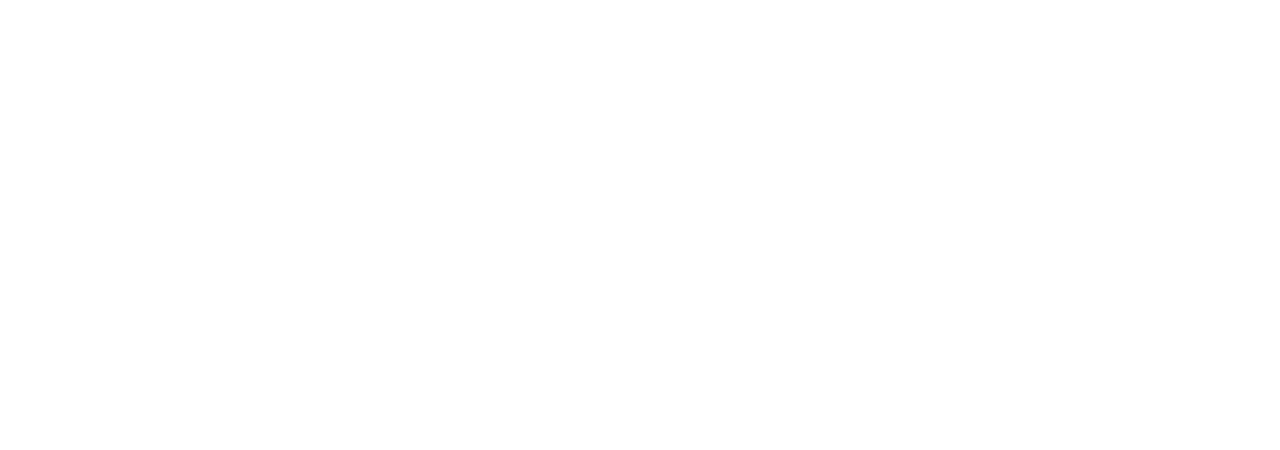
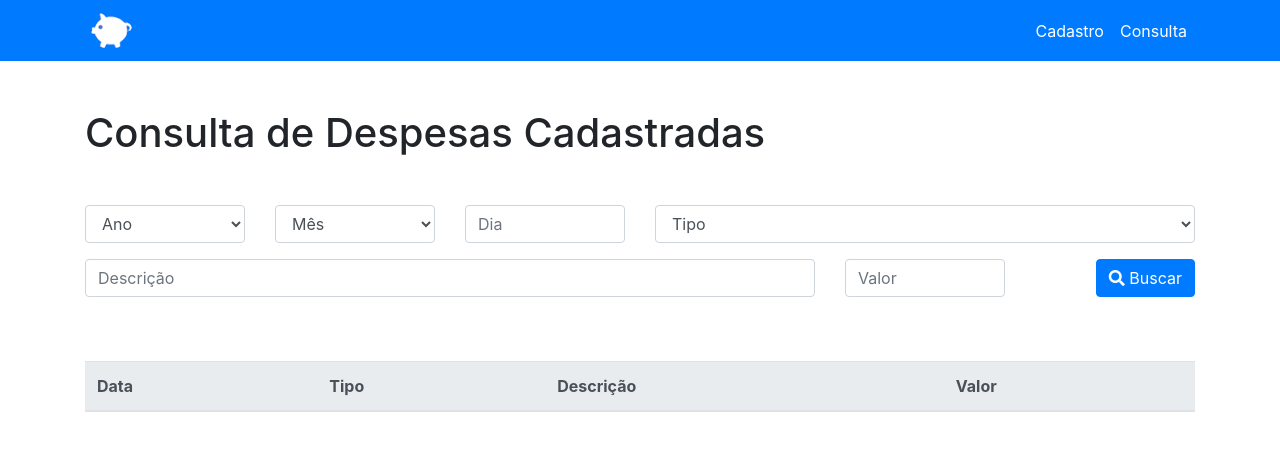
Before and after one commit to EricksonLopes03/orcamento-pessoal, a plain HTML site: page consulta.html in a window 1280 px wide. Drawn offline with nearby package versions, Linux system fonts and the light colour scheme.

Commit message:
Interface pagina de consulta

```diff
--- a/consulta.html
+++ b/consulta.html
@@ -1,5 +1,6 @@
 <!doctype html>
 <html lang="pt-br">
+
 <head>
   <title>Consulta</title>
   <!-- Required meta tags -->
@@ -8,15 +9,137 @@
   <!-- ECMA 6 to ECMA 5 -->
   <script src="https://unpkg.com/babel-standalone@6/babel.min.js"></script>
   <!-- Bootstrap CSS -->
-    <link rel="stylesheet" href="https://stackpath.bootstrapcdn.com/bootstrap/4.3.1/css/bootstrap.min.css" integrity="sha384-ggOyR0iXCbMQv3Xipma34MD+dH/1fQ784/j6cY/iJTQUOhcWr7x9JvoRxT2MZw1T" crossorigin="anonymous">
+  <link rel="stylesheet" href="https://stackpath.bootstrapcdn.com/bootstrap/4.3.1/css/bootstrap.min.css"
+    integrity="sha384-ggOyR0iXCbMQv3Xipma34MD+dH/1fQ784/j6cY/iJTQUOhcWr7x9JvoRxT2MZw1T" crossorigin="anonymous">
+  <link rel="stylesheet" href="https://use.fontawesome.com/releases/v5.3.1/css/all.css" integrity="sha384-mzrmE5qonljUremFsqc01SB46JvROS7bZs3IO2EmfFsd15uHvIt+Y8vEf7N7fWAU" crossorigin="anonymous">
+  <link rel="stylesheet" href="style/style.css">
   <script src="js/app.js"></script>
 </head>
+
 <body>
+  <header>
+    <!-- inicio barra navegacao -->
+
+    <nav class="navbar navbar-expand-sm navbar-light bg-primary">
+      <div class="container">
+        <a class="navbar-brand mr-auto" href="#">
+          <img src="images/logo.png">
+        </a>
+        <button class="navbar-toggler" data-toggle="collapse" data-target="#navegacao">
+          <span class="navbar-toggler-icon"></span>
+        </button>
+
+        <div class="collapse navbar-collapse" id="navegacao">
+          <ul class="navbar-nav  ml-auto">
+            <li class="nav-item">
+              <a href="index.html" class="nav-link">
+                Cadastro
+              </a>
+            </li>
+            <li class="nav-item">
+              <a href="consulta.html" class="nav-link">
+                Consulta
+              </a>
+            </li>
+          </ul>
+        </div>
+      </div>
+    </nav>
+  </header> <!-- fim barra navegacao -->
+
+  <!-- inicio conteudo -->
+  <section class="mt-5">
+    <div class="container">
+      <div>
+        <h1>Consulta de Despesas Cadastradas</h1>
+      </div>
+      <div class="row mt-5">
+        <div class="col-md-2  pb-3">
+          <select class="form-control">
+            <option value="">Ano</option>
+            <option value="2020">2020</option>
+          </select>
+        </div>
+
+        <div class="col-md-2  pb-3">
+          <select class="form-control">
+            <option value="">Mês</option>
+            <option value="">Janeiro</option>
+            <option value="">Fevereiro</option>
+            <option value="">Março</option>
+            <option value="">Abril</option>
+            <option value="">Maio</option>
+            <option value="">Junho</option>
+            <option value="">Julho</option>
+            <option value="">Agosto</option>
+            <option value="">Setembro</option>
+            <option value="">Outubro</option>
+            <option value="">Novembro</option>
+            <option value="">Dezembro</option>
+          </select>
+        </div>
+
+        <div class="col-md-2  pb-3">
+          <input type="number" class="form-control" name="" id="" placeholder="Dia"/>
+        </div>
+
+        <div class="col-md-6  pb-3">
+          <select class="form-control">
+            <option value="">Tipo</option>
+          </select>
+        </div>
+      </div>
+
+
+      <div class="row">
+        <div class="col-md-8  pb-3">
+          <input type="text" class="form-control" name="" id="" placeholder="Descrição"/>
+        </div>
+
+        <div class="col-md-2  pb-3">
+          <input type="text" class="form-control" name="" id="" placeholder="Valor"/>
+        </div>
+
+        <div class="col-md-2 d-flex justify-content-end  pb-3">
+          <button class="btn btn-primary"><i class="fas fa-search"></i></i>&nbsp;Buscar</button>
+        </div>
+
+      </div>
+    </div>
+  </section>
+  <!-- fim conteudo -->
+
+  <div class="container mt-5">
+    <table class="table">
+      <thead class="thead-light">
+        <tr>
+          <th>Data</th>
+          <th>Tipo</th>
+          <th>Descrição</th>
+          <th>Valor</th>
+        </tr>
+      </thead>
+      <tbody>
+
+
+      </tbody>
+    </table>
+
+  </div>
+
+
 
   <!-- Optional JavaScript -->
   <!-- jQuery first, then Popper.js, then Bootstrap JS -->
-    <script src="https://code.jquery.com/jquery-3.3.1.slim.min.js" integrity="sha384-q8i/X+965DzO0rT7abK41JStQIAqVgRVzpbzo5smXKp4YfRvH+8abtTE1Pi6jizo" crossorigin="anonymous"></script>
-    <script src="https://cdnjs.cloudflare.com/ajax/libs/popper.js/1.14.7/umd/popper.min.js" integrity="sha384-UO2eT0CpHqdSJQ6hJty5KVphtPhzWj9WO1clHTMGa3JDZwrnQq4sF86dIHNDz0W1" crossorigin="anonymous"></script>
-    <script src="https://stackpath.bootstrapcdn.com/bootstrap/4.3.1/js/bootstrap.min.js" integrity="sha384-JjSmVgyd0p3pXB1rRibZUAYoIIy6OrQ6VrjIEaFf/nJGzIxFDsf4x0xIM+B07jRM" crossorigin="anonymous"></script>
+  <script src="https://code.jquery.com/jquery-3.3.1.slim.min.js"
+    integrity="sha384-q8i/X+965DzO0rT7abK41JStQIAqVgRVzpbzo5smXKp4YfRvH+8abtTE1Pi6jizo"
+    crossorigin="anonymous"></script>
+  <script src="https://cdnjs.cloudflare.com/ajax/libs/popper.js/1.14.7/umd/popper.min.js"
+    integrity="sha384-UO2eT0CpHqdSJQ6hJty5KVphtPhzWj9WO1clHTMGa3JDZwrnQq4sF86dIHNDz0W1"
+    crossorigin="anonymous"></script>
+  <script src="https://stackpath.bootstrapcdn.com/bootstrap/4.3.1/js/bootstrap.min.js"
+    integrity="sha384-JjSmVgyd0p3pXB1rRibZUAYoIIy6OrQ6VrjIEaFf/nJGzIxFDsf4x0xIM+B07jRM"
+    crossorigin="anonymous"></script>
 </body>
+
 </html>
```
Also changed, not shown: index.html (+2 -2 lines). Lines whose indentation alone changed are shown as unchanged.
